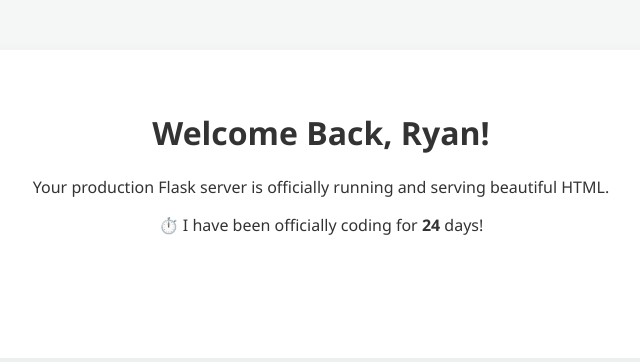
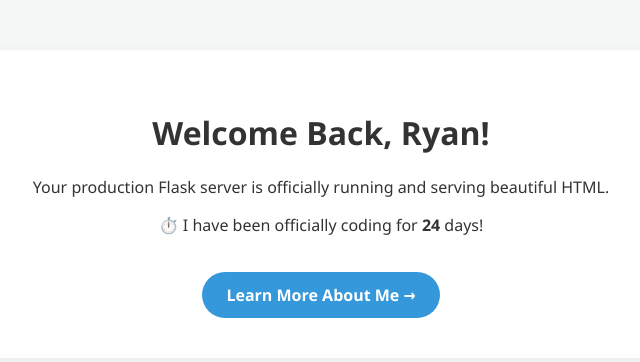
Before and after one commit to Outdoor-coder-85/flask_practice, a Flask app: page / in a window 1280 px wide. Shown: the part 57-419 px from the top of the page, without its empty margins (319-959 px from the left). Run offline with Flask 3, Linux system fonts and the light colour scheme.

Commit message:
Fix ghost button by changing background from FFF to #3498db

```diff
--- a/static/style.css
+++ b/static/style.css
@@ -45,7 +45,7 @@ body {
 
 .btn-primary {
     display: inline-block;
-    background-color: #fff;
+    background-color: #3498db;
     color: white;
     padding: 12px 24px;
     text-decoration: none;
```
